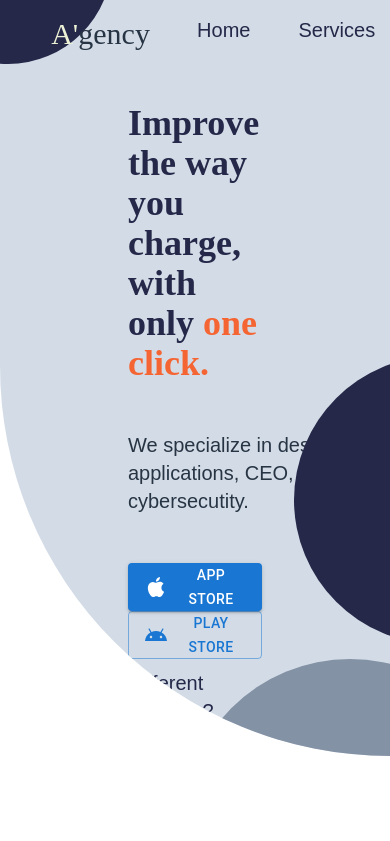
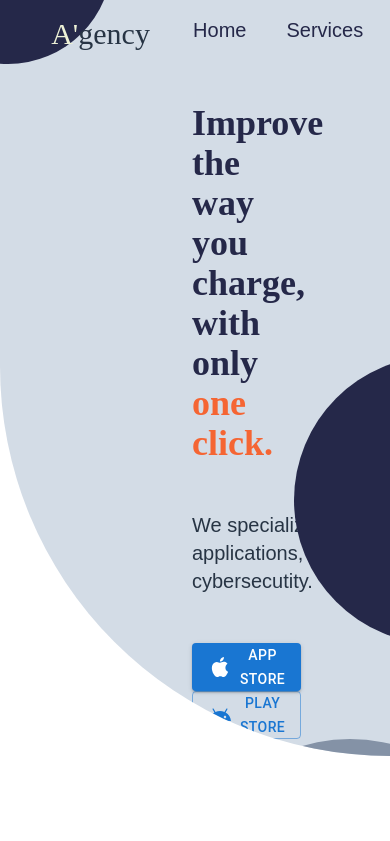
Before and after one commit to nazrinibrahimli/A-gency-website, a Next.js app: page / in a window 390 px wide. Shown: the top 841 px of the page. Built offline with nearby package versions, Linux system fonts and the light colour scheme.

Commit message:
changes to MUI components

```diff
--- a/app/components/header.jsx
+++ b/app/components/header.jsx
@@ -9,13 +9,13 @@ const Header = () => {
       <h2 className='font-serif text-bold px-[2.2rem] z-20'> <span className='text-white'>A'</span>gency</h2>
       <div className='w-[13rem] h-[13rem] bg-blue rounded-full absolute left-[-6rem] top-[-9rem] z-10'></div>
       <nav className='ml-auto  flex'>
-        <p className='text-blue text-xl px-3 font-sans'><Link href="/" underline="none" className=''>
+        <p className='text-blue text-xl px-2 font-sans'><Link href="/" underline="none" className=''>
         </Link>Home </p>
 
-        <p className='text-blue text-xl px-3 font-sans'>        <Link href="services" underline="none" className='text-xl text-[#273444]   px-3 font-sans'>
+        <p className='text-blue text-xl px-2 font-sans'>        <Link href="services" underline="none" className='text-xl text-[#273444]   px-3 font-sans'>
         </Link>Services</p>
 
-        <p className='text-blue text-xl px-3 font-sans'>        <Link href="about" underline="none" className='text-xl text-[#273444]   px-3 font-sans'>
+        <p className='text-blue text-xl px-2 font-sans'>        <Link href="about" underline="none" className='text-xl text-[#273444]   px-3 font-sans'>
         </Link>About</p>
 
         {/* <Link href="#" underline="none" className='text-2xl text-blue lowercase px-3 font-serif'>
--- a/app/components/landing.jsx
+++ b/app/components/landing.jsx
@@ -8,16 +8,25 @@ import AppleIcon from '@mui/icons-material/Apple';
 import AndroidIcon from '@mui/icons-material/Android';
 const LandingPage = () => {
   return (
-    <div className='lg:px-[15.5rem] sm:px-[8rem] py-[2.2rem] bg-gray-light h-[43rem] relative overflow-hidden rounded-bl-full  '>
+    <div className='lg:px-[15.5rem] sm:pr-[8rem] sm:pl-[12rem] py-[2.2rem] bg-gray-light h-[43rem] relative overflow-hidden rounded-bl-full  '>
       <h1 className='lg:w-[23rem] font-semibold'>Improve the way you charge, with only <span className=' text-orange'>one click.</span></h1>
+
       <p className=' w-[26rem] my-[3rem]'>We specialize in destkop and mobile applications, CEO, marketing, AI solutions, cybersecutity.</p>
-      <Button variant="contained" className='font-sans bg-[#252849]  rounded-md mr-[1rem] h-[3rem] hover:bg-gray-dark'><AppleIcon sx={{mr:1}}/>  App store</Button>
-      <Button variant="outlined" className='font-sans rounded-md h-[3rem] border-[#252849] text-[#252849]'><AndroidIcon sx={{mr:1}}/> Play store</Button>
+     <div className="lg:flex sm:none">
+     <div><Button variant="contained" className='font-sans bg-[#252849]  rounded-md mr-[1rem] h-[3rem] hover:bg-gray-dark'><AppleIcon sx={{mr:1}}/>  App store</Button>
+      </div>
+      <div>
+      <Button variant="outlined" className='sm:mt-[0.8rem] lg:mt-0 font-sans rounded-md h-[3rem] border-[#252849] text-[#252849]'><AndroidIcon sx={{mr:1}}/> Play store</Button>
+      </div>
+     </div>
+
+      {/* <p className='text-[#252849] text-md my-[0.6rem] font-sans' >Different Platform?</p>
+       <Link href="#" >
+       <p className='px-[0.4rem] font-sans text-[#273444] font-bold underline'>Contact Us</p>
+      </Link> */}
       <div className='md:w-[23rem] sm:w-[18rem] h-[18rem] md:h-[23rem] bg-blue rounded-full absolute sm:top-[18rem] md:top-[8rem] sm:right-[-12rem] md:right-[-12rem] lg:right-[-11.87rem] z-20 	'></div>
       <div className='md:w-[23rem] sm:w-[21rem] h-[21rem] md:h-[23rem] bg-gray rounded-full absolute sm:right-[-8rem] md:right-[-5rem]  z-10'></div>
-      <p className='text-[#252849] text-md my-[0.6rem] font-sans' >Different Platform?<Link href="#" underline="none" sx={{color:"#273444"}} className='px-[0.4rem] font-sans text-[#273444] font-bold underline'>
-          {'Contact Us'}
-        </Link> </p>
+
 
 
     </div>
--- a/app/page.jsx
+++ b/app/page.jsx
@@ -48,9 +48,13 @@ export default function Home() {
       <h3 className='mt-[5rem] mb-[2rem] text-center text-3xl font-serif'>Download our free apps for client.</h3>
       <p className='text-gray text-center mb-[2rem]'>End-to-end payments and financial management in a single solution.</p>
       <div className="flex justify-center items-center mb-[8rem]">
-      <Button variant="contained" className='font-sans bg-blue rounded-md mx-[1rem] h-[3rem] hover:bg-gray-dark'><AppleIcon sx={{mr:1}}/>  App store</Button>
-      <Button variant="outlined" className='font-sans rounded-md h-[3rem] mx-[1rem] border-blue text-blue'><AndroidIcon sx={{mr:1}}/> Play store</Button>
+      <div className="lg:flex sm:none">
+     <div><Button variant="contained" className='font-sans bg-[#252849]  rounded-md mr-[1rem] h-[3rem] hover:bg-gray-dark'><AppleIcon sx={{mr:1}}/>  App store</Button>
       </div>
+      <div>
+      <Button variant="outlined" className='sm:mt-[0.8rem] lg:mt-0 font-sans rounded-md h-[3rem] border-[#252849] text-[#252849]'><AndroidIcon sx={{mr:1}}/> Play store</Button>
+      </div>
+     </div> </div>
       </main>
   )
 }
```
